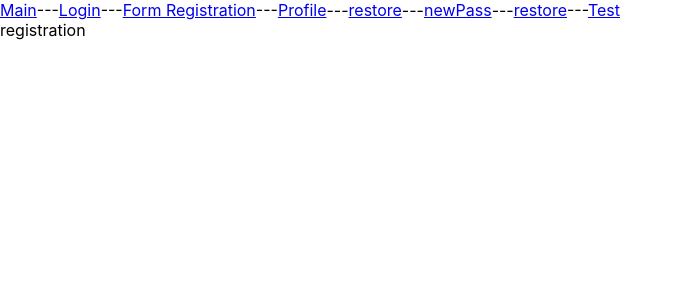
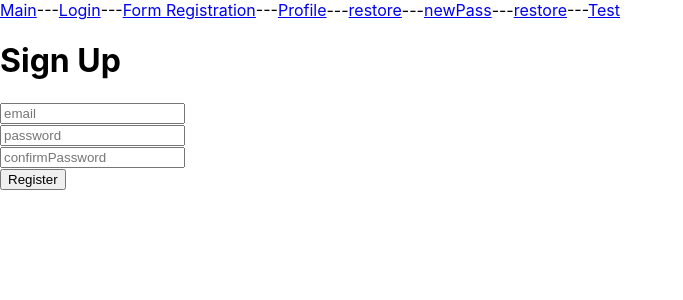
Before and after one commit to faceless49/cards, a React (Create React App) app: page /#/registration in a window 1280 px wide. Shown: the top 300 px of the page, without its empty margins (0-683 px from the left). Built offline with nearby package versions, Linux system fonts and the light colour scheme.

Commit message:
creat Register.tsx component, added registration form

```diff
--- a/package.json
+++ b/package.json
@@ -13,6 +13,7 @@
     "@types/react-dom": "^17.0.9",
     "@types/react-redux": "^7.1.21",
     "axios": "^0.24.0",
+    "formik": "^2.2.9",
     "gh-pages": "^3.2.3",
     "prettier": "^2.5.1",
     "react": "^17.0.2",
--- a/src/App.tsx
+++ b/src/App.tsx
@@ -1,10 +1,13 @@
-import React from "react";
+import React, {useEffect} from "react";
 import { NavLink, Route, Routes } from "react-router-dom";
 import {SuperInputText} from './components/common/SuperInputText/SuperInputText';
 import {SuperButton} from './components/common/SuperButton/SuperButton';
 import {SuperCheckbox} from './components/common/SuperCheckbox/SuperCheckbox';
+import {Register} from "./components/Register/Register";
+import axios from "axios";
 
 function App() {
+
   return (
     <div className="App">
       <div>
@@ -22,7 +25,7 @@ function App() {
 
         <Route path={"/"} element={<div>Main</div>} />
         <Route path={"/login"} element={<div>login</div>} />
-        <Route path={"/registration"} element={<div>registration</div>} />
+        <Route path={"/registration"} element={<Register/>} />
         <Route path={"/profile"} element={<div>profile</div>} />
         <Route path={"/restore"} element={<div>restore</div>} />
         <Route path={"/newPass"} element={<div>newPass</div>} />
--- /dev/null
+++ b/src/components/Register/Register.tsx
@@ -0,0 +1,77 @@
+import React from "react";
+import {useFormik} from "formik";
+
+export type RegisterTypeProps = {}
+export const Register: React.FC = () => {
+    const formik = useFormik({
+        initialValues: {
+            email: '',
+            password: '',
+            confirmPassword: '',
+        },
+        validate: (values) => {
+            const errors: any = {};
+            if (!values.email) {
+                errors.email = 'Required';
+            } else if (!/^[A-Z0-9._%+-]+@[A-Z0-9.-]+\.[A-Z]{2,4}$/i.test(values.email)) {
+                errors.email = 'Invalid email address';
+            }
+            if (!values.password) {
+                errors.password = 'Required';
+            } else if (values.password.length <= 8) {
+                errors.password = 'Must be 8 characters or less';
+            }
+            if (!values.confirmPassword) {
+                errors.confirmPassword = 'Required';
+            } else if (values.confirmPassword.length <= 8) {
+                errors.confirmPassword = 'Must be 8 characters or less';
+            } else if (values.confirmPassword !== values.password) {
+                errors.confirmPassword = 'Password is not compatible with password confirmation'
+            }
+
+            return errors;
+        },
+        onSubmit: values => {
+            alert(JSON.stringify(values));
+            formik.resetForm();
+        },
+    });
+    return (
+        <form onSubmit={formik.handleSubmit}>
+            <h1>Sign Up</h1>
+            <div>
+                <input
+                    id='email'
+                    type='email'
+                    placeholder='email'
+                    {...formik.getFieldProps("email")}
+                /></div>
+            {formik.touched.email
+            && formik.errors.email
+            && <div style={{color: 'red'}}>{formik.errors.email}</div>}
+            <div>
+                <input id='password'
+                       type='password'
+                       placeholder='password'
+                       {...formik.getFieldProps("password")}
+                />
+                {formik.touched.password
+                && formik.errors.password
+                && <div style={{color: 'red'}}>{formik.errors.password}</div>}
+            </div>
+            <div>
+                <input
+                    id="confirmPassword"
+                    type="password"
+                    placeholder="confirmPassword"
+                    {...formik.getFieldProps("confirmPassword")}
+                /></div>
+            {formik.touched.confirmPassword
+            && formik.errors.confirmPassword
+            && <div style={{color: 'red'}}>{formik.errors.confirmPassword}</div>}
+            <div>
+                <button type="submit">Register</button>
+            </div>
+        </form>
+    );
+}
```
Also changed, not shown: src/components/Register/Register.module.css (added), 1 other file (tests, documents, lock files or other folders).
